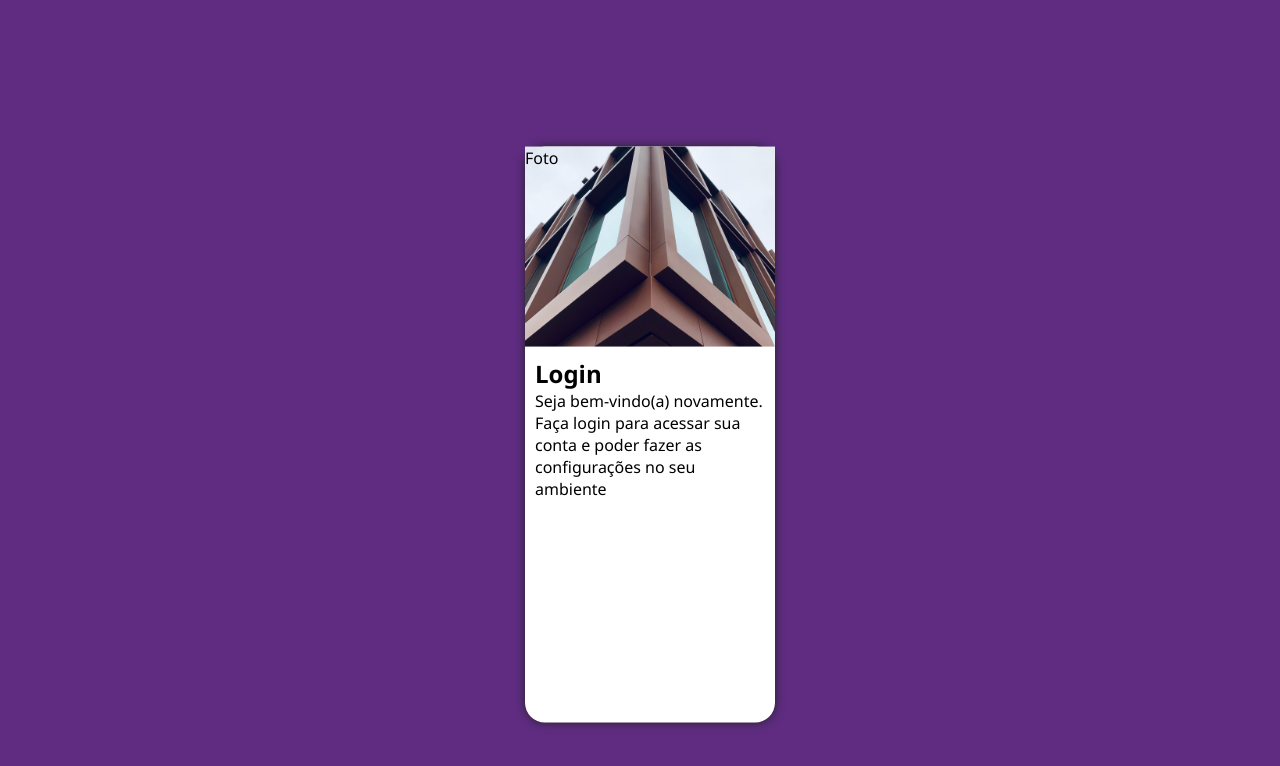
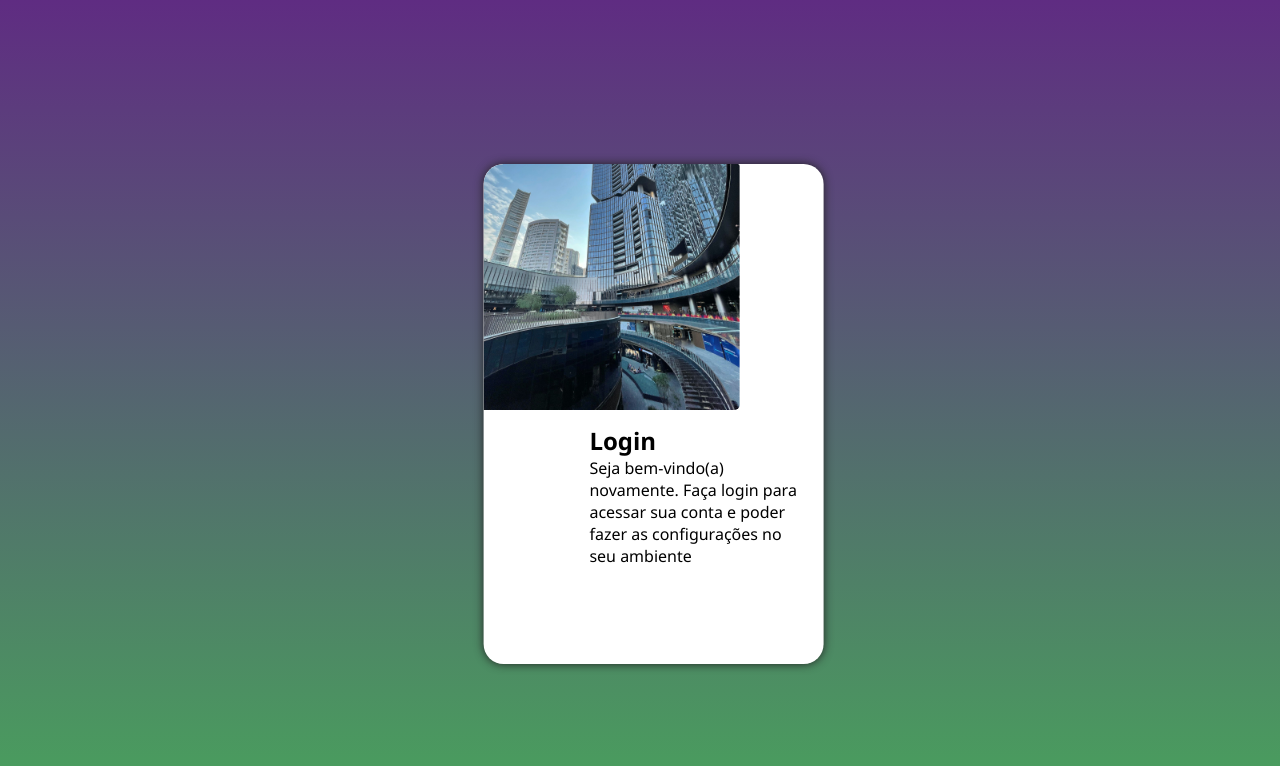
Before and after one commit to joaovictordemiranda/projeto-login, a plain HTML site: page index.html in a window 1280 px wide. Drawn offline with Linux system fonts and the light colour scheme.

Commit message:
media query

```diff
--- a/estilos/mediaquery.css
+++ b/estilos/mediaquery.css
@@ -1,6 +1,26 @@
 @charset "UTF-8";
 
-@media screen and (min-width: 768px) and (max-width: 992px) {
+
+@media screen {
+
+    section#login {
+        width: 80vw;
+    }
+
+    section#login > div#imagen {
+        float: left;
+        width: 50%;
+        height: 260%;
+    }
+
+    section#login > div#formulario {
+        float: right;
+        width: 50%;
+    }
+}
+
+
+@media screen and (min-width: 768px) and (max-width: 992px){
     body {
         background-image: linear-gradient(to top, #49a05d, #5f2c82);
     }
@@ -17,9 +37,27 @@
 
     section#login > div#formulario {
         float: right;
-        width: 70%;
+        width: 50%;
+    }
+}
+
+@media screen and (min-width: 992px) {
+    body {
+        background-image: linear-gradient(to top, #49a05d, #5f2c82);
     }
 
+    section#login {
+        width: 992px;
+    }
 
+    selection#login > div#imagen {
+        float: left;
+        width: 50%;
+        height: 100vh;
+    }
 
+    section#login > div#formulario {
+        float: right;
+        width: 50%;
+    }
 }
--- a/estilos/style.css
+++ b/estilos/style.css
@@ -27,26 +27,33 @@ main {
 
 section#login {
     position: absolute;
-    top: 50%;
+    top: 48%;
     left: 50%;
     transform: translate(-46%, -44%);
+    overflow: hidden;
 
     background-color: white;
-    width: 250px;
-    height: 72vh;
+    width: 340px;
+    height: 500px;
     border-radius: 20px;
     box-shadow: 0px 0px 10px rgb(34, 34, 34);
+
+    transition: width .1s, height .1s;
+    transition-timing-function: ease;
 }
 
 section#login > div#imagen {
     display: block;
-    background: url(../imagens/tela-login.jpg);
+    background: url(../imagens/tela-login2.jpg);
     background-size: cover;
-    background-position: left center;
-    height: 200px;
+    background-position: left bottom;
+    width: 20vw;
+    height: 246px;
+    border-radius: 20px 2px 5px 0px;
 }
 
 section#login > div#formulario {
     display: block;
-    padding: 10px;
+    padding: 14px;
+    width: 73%;
 }
--- a/index.html
+++ b/index.html
@@ -12,7 +12,7 @@
     <main>
         <section id="login">
             <div id="imagen">
-                Foto
+
             </div>
             <div id="formulario">
                 <h1>Login</h1>
```
Also changed, not shown: imagens/tela-login.jpg (deleted), imagens/tela-login2.jpg (added).
